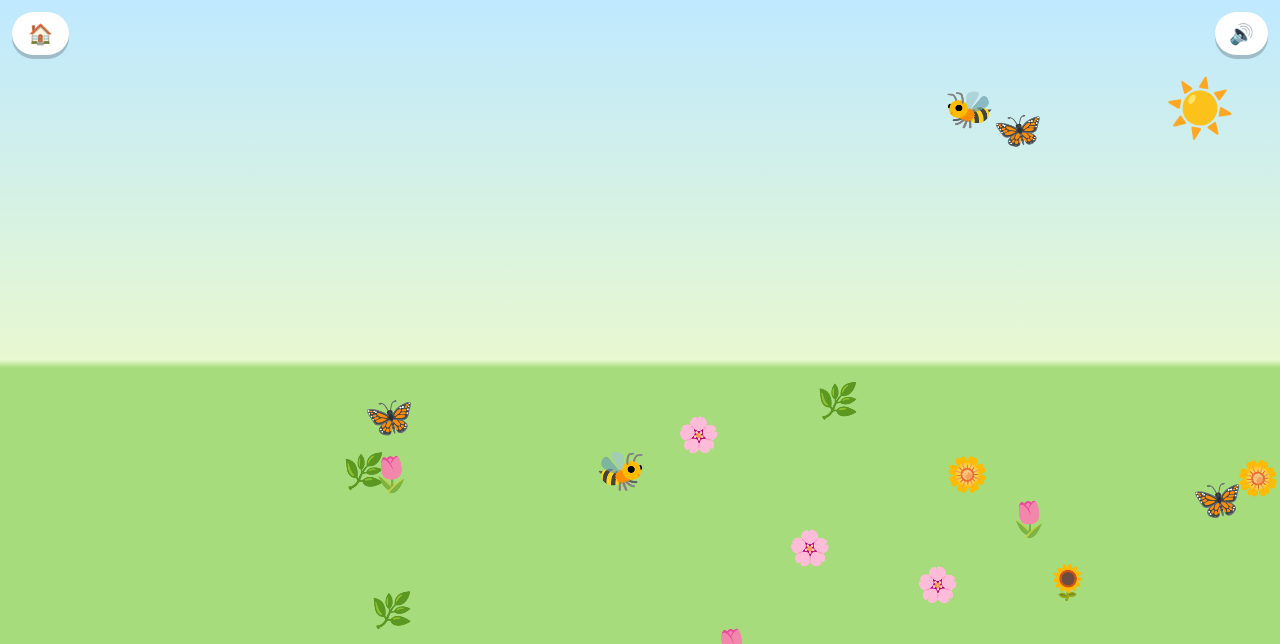
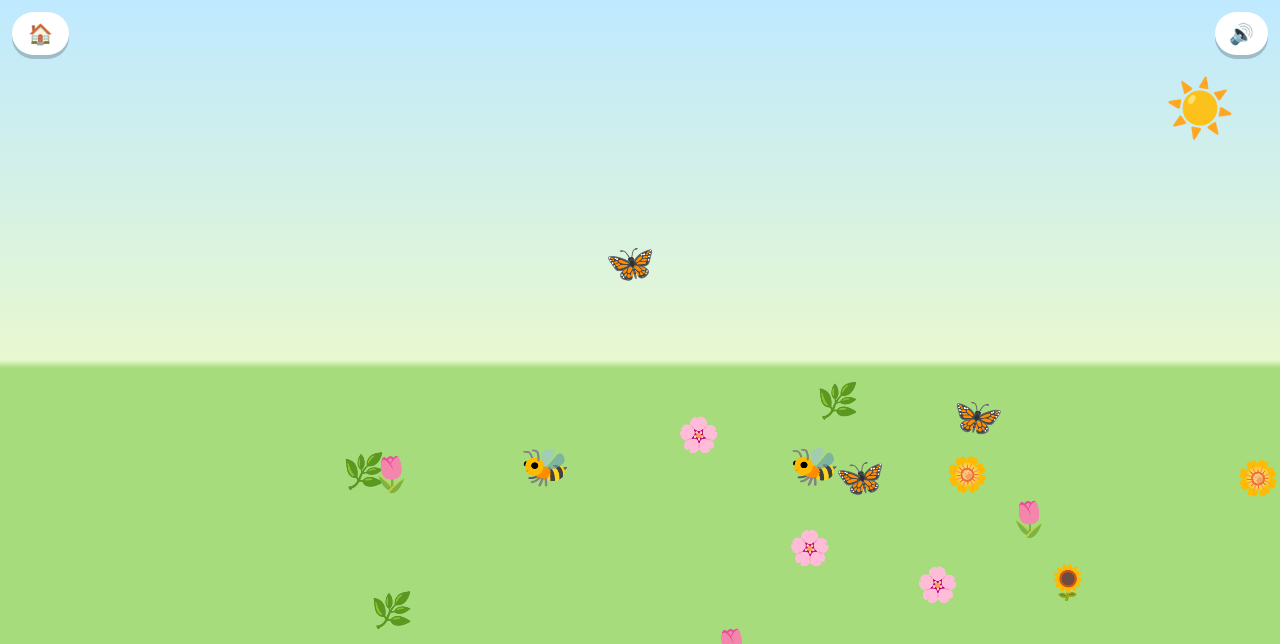
Before and after one commit to terutoto01-png/iroiro-button, a plain HTML site: page mushitori.html in a window 1280 px wide. Shown: the top 644 px of the page. Drawn offline with Linux system fonts and the light colour scheme.

Commit message:
むしとり: むしが がめんの あちこちへ とびまわるように
Co-Authored-By: Claude Opus 5.5 <noreply@anthropic.com>

```diff
--- a/mushitori.html
+++ b/mushitori.html
@@ -28,7 +28,21 @@ function layout() { flowers = []; for (let i = 0; i < 16; i++) flowers.push({ x:
 layout();
 addEventListener('resize', () => { dpr = fitCanvas(cv, ctx); W = innerWidth; H = innerHeight; layout(); });
 const JAR = () => ({ x: 58, y: H - 90 });
-function newBug() { const gold = Math.random() < 0.1; return { e: gold ? '🪲' : pick(BUGS), gold, x: Math.random() < 0.5 ? -30 : W + 30, y: rand(110, H * 0.7), a: rand(0, 6), sp: rand(0.7, 1.5), v: rand(50, 90), t: 0 }; }
+const SPEED = { '🦋': 70, '🐝': 105, '🐞': 50, '🪲': 60, '🦗': 85 };
+// とんでいく めあて: がめん ぜんたい（うえの ボタン、ひだりしたの びん、みぎしたの ボタンの ところは さける）
+function spot() {
+  for (let i = 0; i < 20; i++) {
+    const x = rand(30, W - 30), y = rand(110, H - 60);
+    if (x < 130 && y > H - 170) continue;
+    if (x > W - 160 && y > H - 170) continue;
+    return { x, y };
+  }
+  return { x: W / 2, y: H / 2 };
+}
+function newBug() {
+  const gold = Math.random() < 0.1, side = Math.random() < 0.5 ? -1 : 1;
+  return { e: gold ? '🪲' : pick(BUGS), gold, x: side < 0 ? -30 : W + 30, y: rand(120, H * 0.6), vx: -side * 60, vy: 0, a: side < 0 ? 0 : Math.PI, ph: rand(0, 6), t: 0, goT: 0 };
+}
 for (let i = 0; i < 5; i++) { const b = newBug(); b.x = rand(40, W - 40); bugs.push(b); }
 
 function catchBug(b) {
@@ -74,13 +88,17 @@ let last = performance.now();
 function loop(now) {
   const dt = Math.min(0.033, (now - last) / 1000), t = now / 1000; last = now;
   net.swing = Math.max(0, net.swing - dt * 2);
+  // むしは がめんの あちこちに めあてを きめて とんでいく（ついたら また べつの ところへ）
   for (const b of bugs) {
-    b.t += dt; b.a += dt * b.sp * (Math.random() < 0.02 ? 6 : 1);
-    b.x += Math.cos(b.a) * b.v * dt; b.y += Math.sin(b.a * 1.3) * b.v * 0.7 * dt;
-    if (b.x < 20 && b.t > 3) b.a = 0; if (b.x > W - 20 && b.t > 3) b.a = Math.PI;
-    b.y = Math.max(100, Math.min(H * 0.8, b.y));
+    b.t += dt; b.goT -= dt;
+    if (!b.go || b.goT < 0 || Math.hypot(b.go.x - b.x, b.go.y - b.y) < 30) { b.go = spot(); b.goT = rand(2, 4.5); }
+    const k = SPEED[b.e] || 70, sp = b.gold ? 95 : k, dx = b.go.x - b.x, dy = b.go.y - b.y, d = Math.hypot(dx, dy) || 1;
+    b.vx += (dx / d * sp - b.vx) * Math.min(1, dt * 1.8); b.vy += (dy / d * sp - b.vy) * Math.min(1, dt * 1.8);
+    const fl = b.e === '🦋' ? Math.sin(b.t * 7 + b.ph) * 45 : b.e === '🐝' ? Math.sin(b.t * 13 + b.ph) * 35 : 0; // ひらひら・ぶんぶん
+    b.x += b.vx * dt; b.y += (b.vy + fl) * dt;
+    if (Math.abs(b.vx) > 8) b.a = b.vx > 0 ? 0 : Math.PI;
+    b.y = Math.max(96, Math.min(H - 40, b.y));
   }
-  bugs = bugs.filter(b => b.x > -120 && b.x < W + 120);
   if (bugs.length < 5 && Math.random() < dt) bugs.push(newBug());
   // ボタンの あみ
   if (net.auto) {
```
